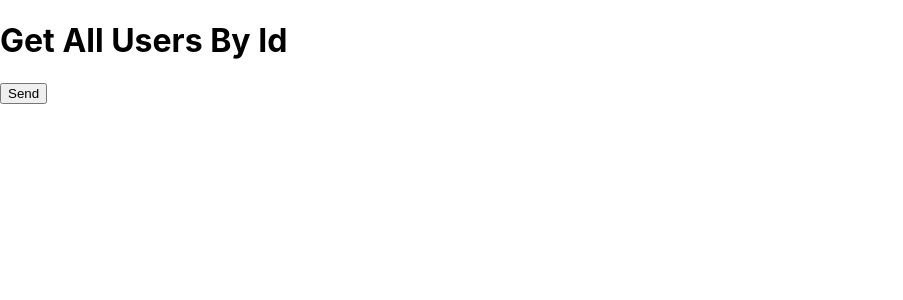
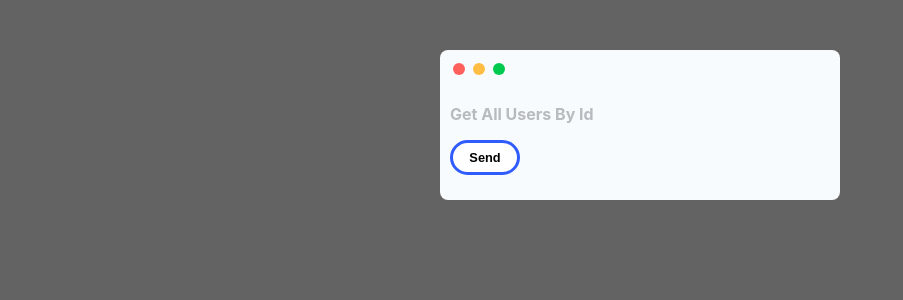
Before and after one commit to Thejan-Rodrigo/user_management, a React (Create React App) app in the folder Frontend/user_management/: page / in a window 1280 px wide. Shown: the top 300 px of the page, without its empty margins (0-903 px from the left). Built offline with nearby package versions, Linux system fonts and the light colour scheme.

Commit message:
Create a Table for show the user data.

```diff
--- a/Frontend/user_management/src/App.css
+++ b/Frontend/user_management/src/App.css
@@ -1,38 +1,3 @@
-.App {
-  text-align: center;
+.all{
+  background-color:rgb(195, 195, 195);
 }
-
-.App-logo {
-  height: 40vmin;
-  pointer-events: none;
-}
-
-@media (prefers-reduced-motion: no-preference) {
-  .App-logo {
-    animation: App-logo-spin infinite 20s linear;
-  }
-}
-
-.App-header {
-  background-color: #282c34;
-  min-height: 100vh;
-  display: flex;
-  flex-direction: column;
-  align-items: center;
-  justify-content: center;
-  font-size: calc(10px + 2vmin);
-  color: white;
-}
-
-.App-link {
-  color: #61dafb;
-}
-
-@keyframes App-logo-spin {
-  from {
-    transform: rotate(0deg);
-  }
-  to {
-    transform: rotate(360deg);
-  }
-}
--- a/Frontend/user_management/src/components/cards/SendApi.jsx
+++ b/Frontend/user_management/src/components/cards/SendApi.jsx
@@ -1,5 +1,6 @@
 import axios from 'axios';
 import { useState } from 'react';
+import "../styles/SendApi.css";
 
 function SendApi() {
     const [users, setUsers] = useState([]);
@@ -15,23 +16,116 @@ function SendApi() {
 
     return (
         <div>
-        <h1>
+            {/* <table id="customers">
+                <tr>
+                    <th>Company</th>
+                    <th>Contact</th>
+                    <th>Country</th>
+                </tr>
+                <tr>
+                    <td>Alfreds Futterkiste</td>
+                    <td>Maria Anders</td>
+                    <td>Germany</td>
+                </tr>
+                <tr>
+                    <td>Berglunds snabbköp</td>
+                    <td>Christina Berglund</td>
+                    <td>Sweden</td>
+                </tr>
+                <tr>
+                    <td>Centro comercial Moctezuma</td>
+                    <td>Francisco Chang</td>
+                    <td>Mexico</td>
+                </tr>
+                <tr>
+                    <td>Ernst Handel</td>
+                    <td>Roland Mendel</td>
+                    <td>Austria</td>
+                </tr>
+                <tr>
+                    <td>Island Trading</td>
+                    <td>Helen Bennett</td>
+                    <td>UK</td>
+                </tr>
+                <tr>
+                    <td>Königlich Essen</td>
+                    <td>Philip Cramer</td>
+                    <td>Germany</td>
+                </tr>
+                <tr>
+                    <td>Laughing Bacchus Winecellars</td>
+                    <td>Yoshi Tannamuri</td>
+                    <td>Canada</td>
+                </tr>
+                <tr>
+                    <td>Magazzini Alimentari Riuniti</td>
+                    <td>Giovanni Rovelli</td>
+                    <td>Italy</td>
+                </tr>
+                <tr>
+                    <td>North/South</td>
+                    <td>Simon Crowther</td>
+                    <td>UK</td>
+                </tr>
+                <tr>
+                    <td>Paris spécialités</td>
+                    <td>Marie Bertrand</td>
+                    <td>France</td>
+                </tr>
+            </table> */}
+
+
+
+            <div class="card">
+                <div class="tools">
+                    <div class="circle">
+                        <span class="red box"></span>
+                    </div>
+                    <div class="circle">
+                        <span class="yellow box"></span>
+                    </div>
+                    <div class="circle">
+                        <span class="green box"></span>
+                    </div>
+                </div>
+                <div class="card__content">
+                    <p class="get_text">
                         Get All Users By Id
-        </h1>
+                    </p>
+
                     <button onClick={handleClick}>
                         Send
                     </button>
+                </div>
+            </div>
 
             {users.length > 0 && (
                 <div>
+                    <table id='customers'>
+                        <tr>
+                            <th>ID</th>
+                            <th>Frist Name</th>
+                            <th>Last Name</th>
+                            <th>Age</th>
+                        </tr>
+
                         {users.map(item => (
-                        <li>
-                            ID: {item.ID}<br></br>
-                            First Name: {item.FristName}<br></br>
-                            Last Name: {item.LastName}<br></br>
-                            Age: {item.Age}
-                        </li> // Adjust based on your data structure
+
+                            <tr>
+                                <td>{item.ID}</td>
+                                <td>{item.FristName}</td>
+                                <td>{item.LastName}</td>
+                                <td>{item.Age}</td>
+                            </tr>
+                            // <li>
+                            //     ID: {item.ID}<br></br>
+                            //     First Name: {item.FristName}<br></br>
+                            //     Last Name: {item.LastName}<br></br>
+                            //     Age: {item.Age}
+                            // </li> // Adjust based on your data structure
                         ))}
+
+                    </table>
                 </div>
             )}
 
--- /dev/null
+++ b/Frontend/user_management/src/components/styles/SendApi.css
@@ -0,0 +1,98 @@
+/* From Uiverse.io by EmmaxPlay */
+.card {
+ width: 400px;
+ height: 150px;
+ margin-left: auto;
+ margin-right: auto;
+ margin-top: 50px;
+ background-color: #F8FBFE;
+ border-radius: 8px;
+ z-index: 1;
+}
+
+.tools {
+ display: flex;
+ align-items: center;
+ padding: 9px;
+}
+
+.circle {
+ padding: 0 4px;
+}
+
+.box {
+ display: inline-block;
+ align-items: center;
+ width: 10px;
+ height: 10px;
+ padding: 1px;
+ border-radius: 50%;
+}
+
+.card__content{
+    padding-left: 10px;
+}
+
+.get_text{
+    color: #b7babe;
+    font-weight:bold;
+}
+
+.red {
+ background-color: #ff605c;
+}
+
+.yellow {
+ background-color: #ffbd44;
+}
+
+.green {
+ background-color: #00ca4e;
+}
+
+/* From Uiverse.io by SteveBloX */
+button {
+  width: 70px;
+  height: 35px;
+  border: 3px solid #315cfd;
+  border-radius: 45px;
+  transition: all 0.3s;
+  cursor: pointer;
+  background: white;
+  font-size: 0.8em;
+  font-weight: 550;
+}
+
+button:hover {
+  background: #315cfd;
+  color: white;
+  font-size: 1.0em;
+}
+
+#customers {
+  font-family: Arial, Helvetica, sans-serif;
+  border-collapse: collapse;
+  width: 600px;
+  margin-left: 300px;
+  margin-top: 35px;
+}
+
+#customers td, #customers th {
+  border: 1px solid #ddd;
+  padding: 8px;
+}
+
+#customers tr:nth-child(even){
+    background-color: #9f9f9f;
+    color: black;
+}
+
+#customers tr:hover {background-color: #ddd;}
+
+#customers th {
+  padding-top: 12px;
+  padding-bottom: 12px;
+  text-align: left;
+  background-color: #ffffff;
+  color: black;
+}
--- a/Frontend/user_management/src/index.css
+++ b/Frontend/user_management/src/index.css
@@ -1,5 +1,6 @@
 body {
   margin: 0;
+  background-color: #636363;
   font-family: -apple-system, BlinkMacSystemFont, 'Segoe UI', 'Roboto', 'Oxygen',
     'Ubuntu', 'Cantarell', 'Fira Sans', 'Droid Sans', 'Helvetica Neue',
     sans-serif;
```
Lines whose indentation alone changed are shown as unchanged.
